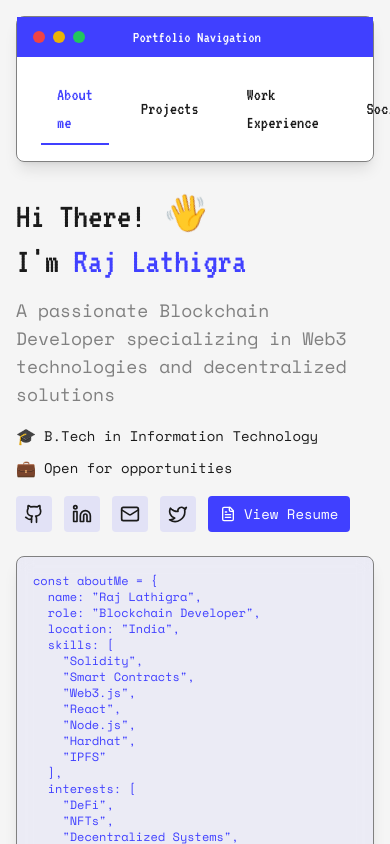
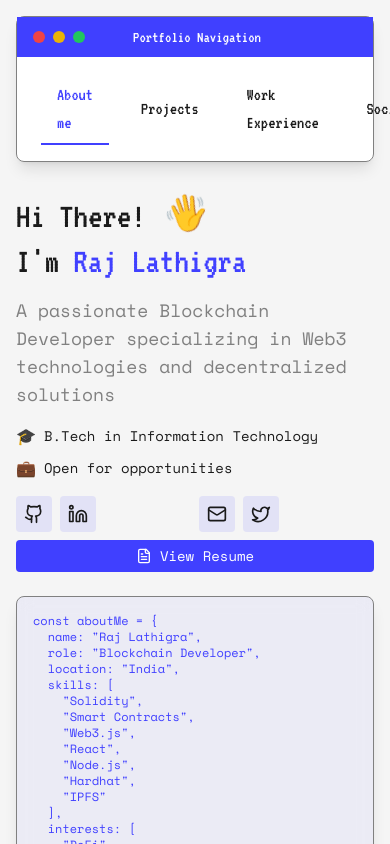
Before and after one commit to raj-1106/unique-portfolio-forge, a React (Vite) app: page / in a window 390 px wide. Shown: the top 844 px of the page. Built offline with nearby package versions, Linux system fonts and the light colour scheme.

Commit message:
Fix: Mobile compatibility of socials
The socials were out of the tab on mobile devices. This commit addresses this issue.

```diff
--- a/src/pages/Index.tsx
+++ b/src/pages/Index.tsx
@@ -32,7 +32,9 @@ const Index = () => {
             </div>
           </div>
 
-          <div className="flex flex-wrap gap-3 md:gap-4">
+          {/* Socials and Resume Button - Updated for better mobile layout */}
+          <div className="grid grid-cols-2 sm:flex sm:flex-wrap gap-2 sm:gap-3 md:gap-4">
+            <div className="flex gap-2">
               <a href="https://github.com/raj-1106" target="_blank" rel="noopener noreferrer"
                  className="p-2 bg-retro-blue/10 rounded hover:bg-retro-blue/20 transition-colors">
                 <Github className="w-5 h-5 md:w-6 md:h-6" />
@@ -41,6 +43,8 @@ const Index = () => {
                  className="p-2 bg-retro-blue/10 rounded hover:bg-retro-blue/20 transition-colors">
                 <Linkedin className="w-5 h-5 md:w-6 md:h-6" />
               </a>
+            </div>
+            <div className="flex gap-2">
               <a href="mailto:rlathigra11@gmail.com"
                  className="p-2 bg-retro-blue/10 rounded hover:bg-retro-blue/20 transition-colors">
                 <Mail className="w-5 h-5 md:w-6 md:h-6" />
@@ -49,12 +53,13 @@ const Index = () => {
                  className="p-2 bg-retro-blue/10 rounded hover:bg-retro-blue/20 transition-colors">
                 <Twitter className="w-5 h-5 md:w-6 md:h-6" />
               </a>
+            </div>
 
             {/* Resume Button with updated link */}
             <a href="/Raj_Lathigra_Resume.pdf"
                target="_blank"
                rel="noopener noreferrer"
-               className="flex items-center gap-2 px-3 py-1.5 md:px-4 md:py-2 bg-retro-blue text-white rounded hover:bg-retro-blue/90 transition-colors text-sm md:text-base">
+               className="col-span-2 flex items-center justify-center sm:justify-start gap-2 px-3 py-1.5 md:px-4 md:py-2 bg-retro-blue text-white rounded hover:bg-retro-blue/90 transition-colors text-sm md:text-base">
               <FileText className="w-4 h-4 md:w-5 md:h-5" />
               <span>View Resume</span>
             </a>
```
Lines whose indentation alone changed are shown as unchanged.
